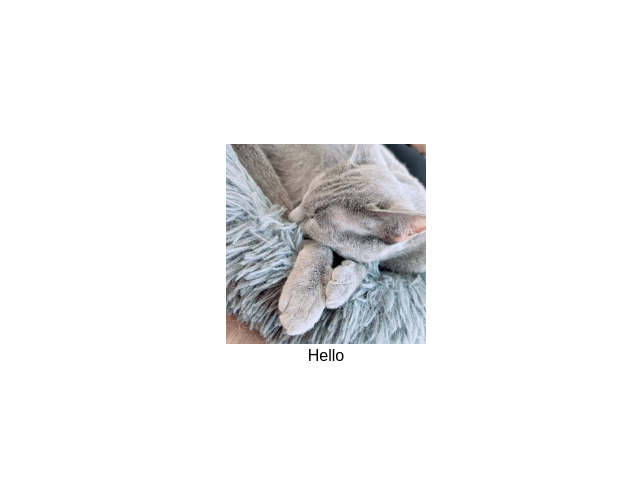
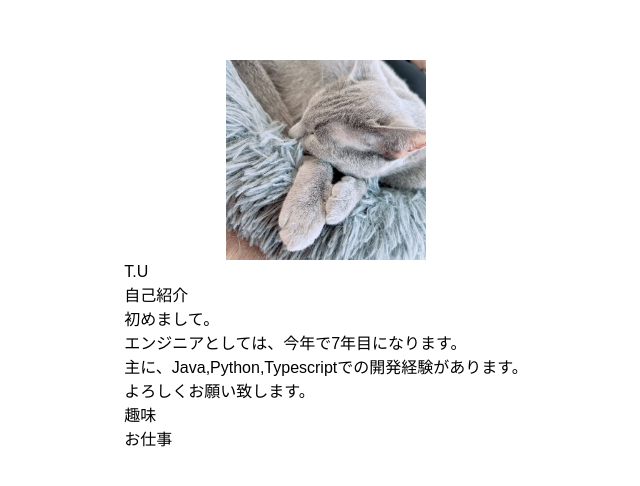
Before and after one commit to takashi823/profile-next-project, a Next.js app: page / in a window 1280 px wide. Shown: the part 144-630 px from the top of the page, without its empty margins (314-954 px from the left). Built offline with nearby package versions, Linux system fonts and the light colour scheme; a web font is replaced by a local one.

Commit message:
add:自己紹介文追加

```diff
--- a/src/app/page.tsx
+++ b/src/app/page.tsx
@@ -1,10 +1,32 @@
-import Image from 'next/image'
+import Image from "next/image";
 
 export default function Home() {
   return (
     <div className="flex min-h-screen flex-col items-center justify-center">
-      <Image src="/profile/profile.jpg" alt="プロフィール画像" width={200} height={200} />
-      <div>Hello</div>
+      <Image
+        src="/profile/profile.jpg"
+        alt="プロフィール画像"
+        width={200}
+        height={200}
+      />
+      <div>
+        <div>T.U</div>
+        <div>自己紹介</div>
+        <div>
+          初めまして。
+          <br />
+          エンジニアとしては、今年で7年目になります。
+          <br />
+          主に、Java,Python,Typescriptでの開発経験があります。
+          <br />
+          よろしくお願い致します。
+          <br />
+          <div>
+            <div>趣味</div>
+            <div>お仕事</div>
+          </div>
+        </div>
+      </div>
     </div>
-  )
+  );
 }
```
